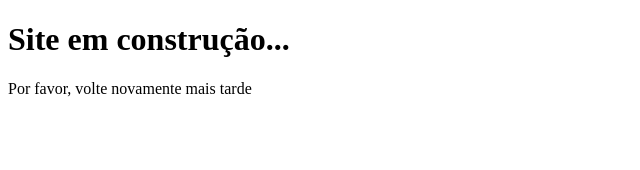
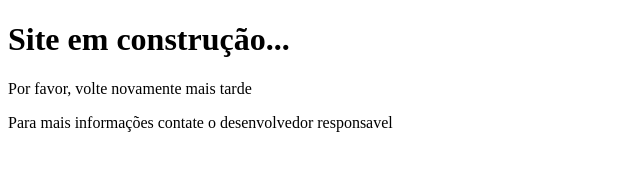
Before and after one commit to romariofortes/git-e-github-na-pratica, a plain HTML site: page index.html in a window 1280 px wide. Shown: the whole page, without its empty margins (0-640 px from the left). Drawn offline with Linux system fonts and the light colour scheme.

Commit message:
Adicionando mensagem de suporte para clientes

```diff
--- a/index.html
+++ b/index.html
@@ -9,5 +9,6 @@
 <body>
     <h1>Site em construção...</h1>
     <p>Por favor, volte novamente mais tarde</p>
+    <p>Para mais informações contate o desenvolvedor responsavel</p>
 </body>
 </html>
```
